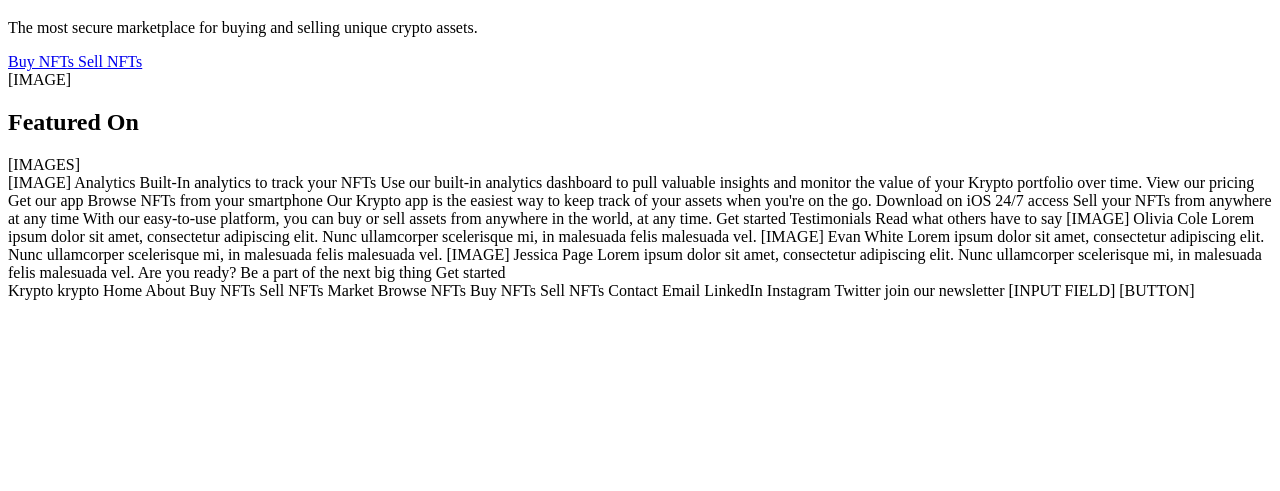
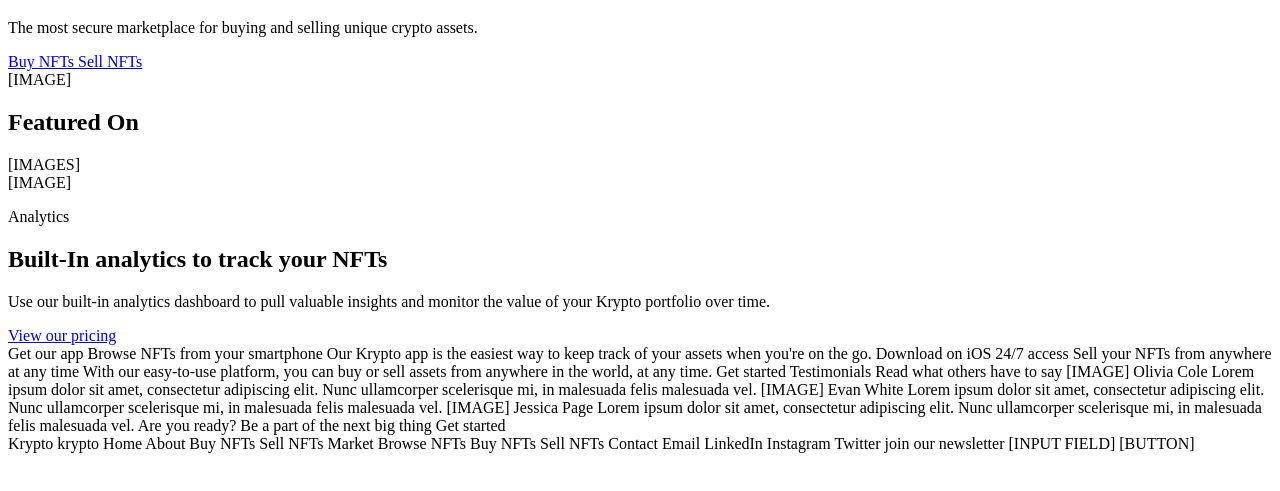
Before and after one commit to NJIT-WIS/nft-site-amm0116, a website: page docs/index.html in a window 1280 px wide. Shown: the part 175-666 px from the top of the page. Drawn offline with Linux system fonts and the light colour scheme.

Commit message:
Expand tags in about (analytics) section

```diff
--- a/docs/index.html
+++ b/docs/index.html
@@ -83,15 +83,27 @@
 
         </div>
 
-        [IMAGE]
+        <div class="about">
 
-        Analytics
+            <div class="about-image">
 
-        Built-In analytics to track your NFTs
+                [IMAGE]
 
-        Use our built-in analytics dashboard to pull valuable insights and monitor the value of your Krypto portfolio over time.
+            </div>
 
-        View our pricing
+            <div class="about-text">
+
+            <p class="section-top">Analytics</p>
+
+            <h2>Built-In analytics to track your NFTs</h2>
+
+            <p class="sub-text">Use our built-in analytics dashboard to pull valuable insights and monitor the value of your Krypto portfolio over time.</p>
+
+            <a href="#">
+                View our pricing
+            </a>
+
+            </div>
 
         Get our app
 
```
